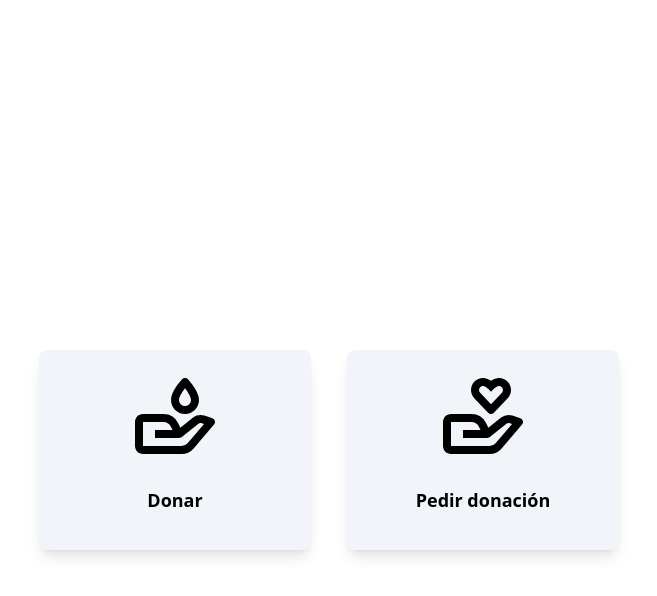
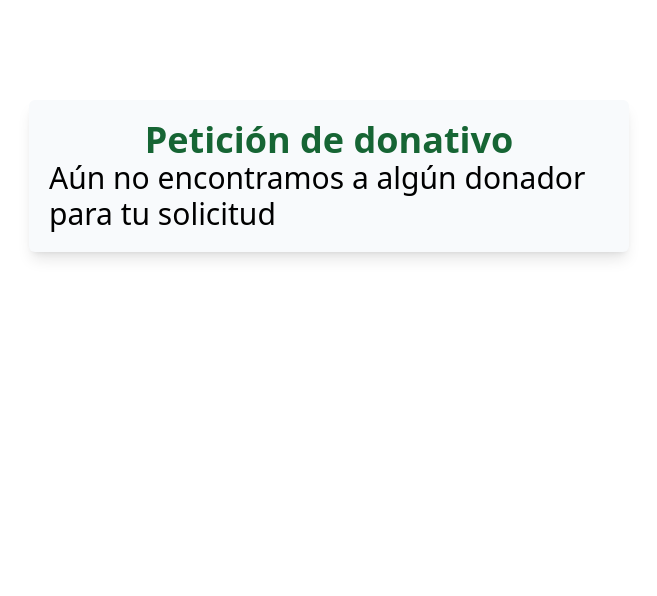
Before and after one commit to HackMTY-Team-6/HackMTY-Team6, a React (Vite) app in the folder client/: page /home2 in a window 1280 px wide. Before the commit this address led to /home. Shown: the top 596 px of the page, without its empty margins (311-968 px from the left). Built offline with nearby package versions, Linux system fonts and the light colour scheme; no server answers; sample sign-in values are in the browser's storage.

Commit message:
feat(petitionView): added variable legend

```diff
--- /dev/null
+++ b/client/src/components/PetitionView.tsx
@@ -0,0 +1,44 @@
+import axios from "axios";
+import React, { useEffect, useState } from "react";
+import { API_URL } from "../lib/constants";
+
+function PetitionView() {
+  const [count, setCount] = useState(0);
+  const [userID, setUserID] = useState("");
+  useEffect(() => {
+    const getUserID = (sessionToken: string) => {
+      axios
+        .get(`${API_URL}/userInfoWithSessionToken`, {
+          headers: {
+            "Content-Type": "application/json",
+            authorization: sessionToken,
+          },
+        })
+        .then((res) => {
+          setUserID(res.data[0].objectId);
+        });
+    };
+
+    getUserID(localStorage.getItem("session_key"));
+  }, []);
+
+  const stringCount =
+    count === 0
+      ? "Aún no encontramos a algún donador para tu solicitud"
+      : `${count} se han postulador para donar. Les hemos compartido tu inormación de contacto.`;
+
+  return (
+    <div className="w-full p-[100px]">
+      <div className="bg-slate-50 w-[600px] m-auto p-[20px] rounded-md shadow-lg">
+        <div>
+          <h1 className="mx-auto text-4xl font-semibold text-green-800 text-center">
+            Petición de donativo
+          </h1>
+          <p className="text-3xl">{stringCount}</p>
+        </div>
+      </div>
+    </div>
+  );
+}
+
+export default PetitionView;
--- a/client/src/components/RoutesAvailable.tsx
+++ b/client/src/components/RoutesAvailable.tsx
@@ -9,6 +9,7 @@ import Donar from "./Donar";
 import Feed from "./Feed";
 import PetitionsFeed from "./PetitionsFeed";
 import PetitionForm from "./PetitionForm";
+import PetitionView from "./PetitionView";
 
 const RoutesAvailable = () => {
   const { user } = useContext(UserContext);
@@ -30,6 +31,7 @@ const RoutesAvailable = () => {
           <Route path="/donar" element={<Donar />} />
           <Route path="/peticion" element={<PetitionForm />} />
           <Route path="/feed" element={<PetitionsFeed />} />
+          <Route path="/home2" element={<PetitionView />} />
           <Route path="/*" element={<Navigate to="/home" />} />
         </Routes>
       </div>
```
